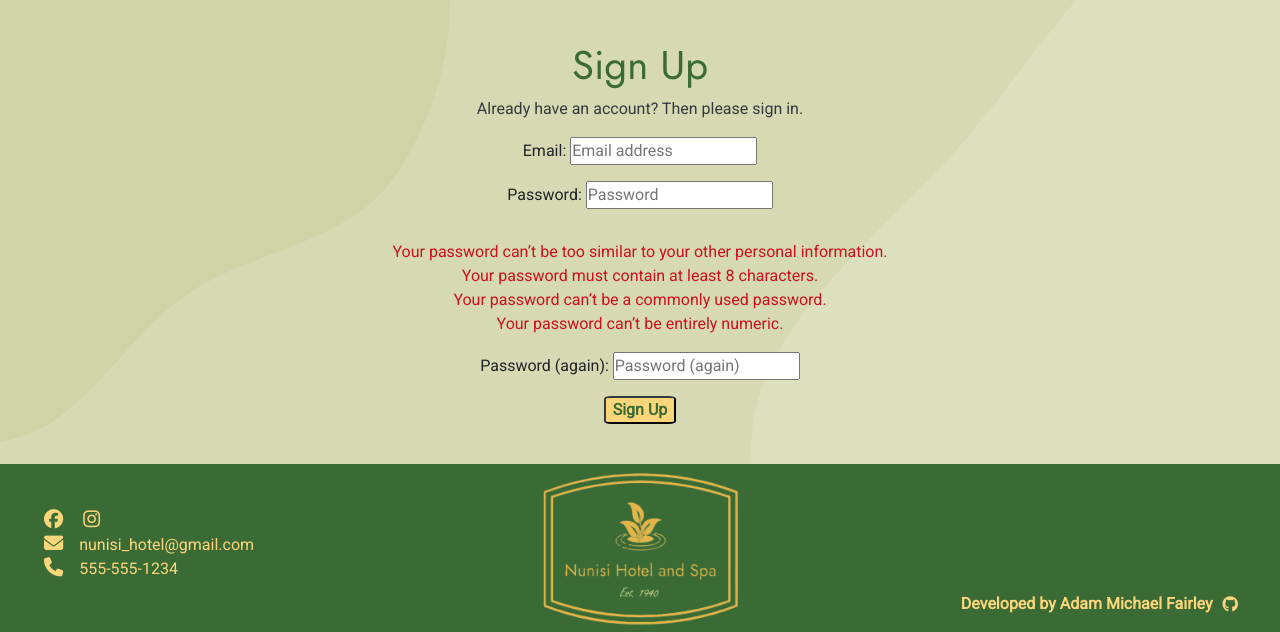
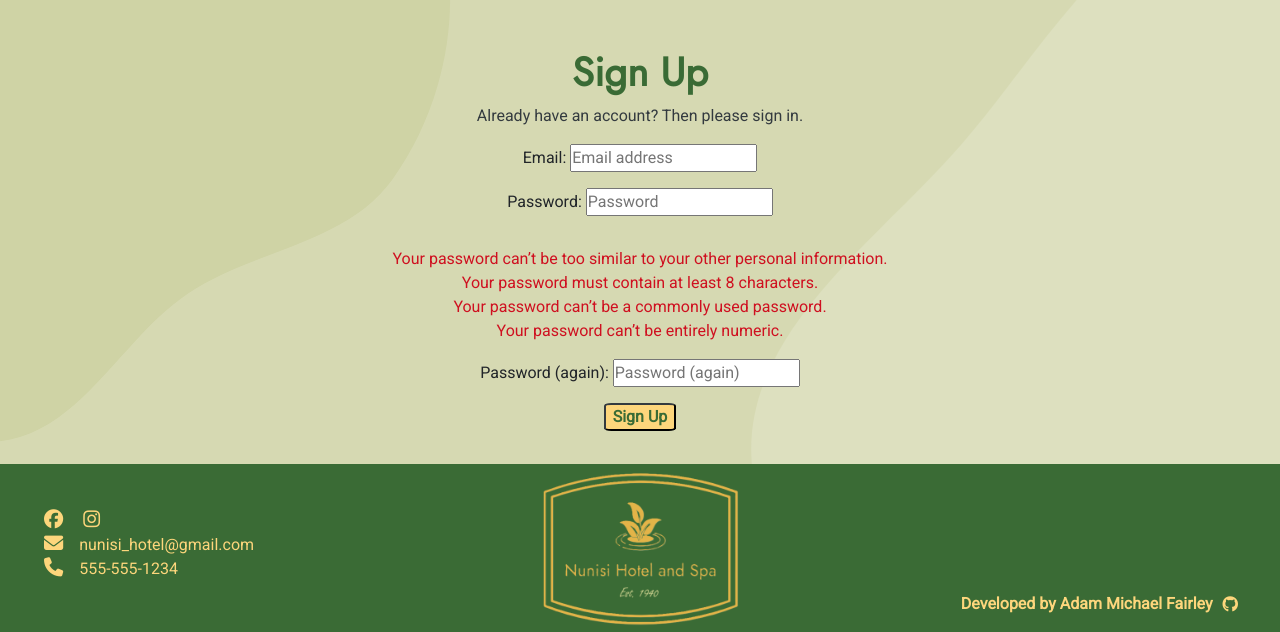
Before and after one commit to amfairley/nunisi, a Django app: page /accounts/signup/ in a window 1280 px wide. Shown: the part 168-800 px from the top of the page. Run offline with Django 5.2, Linux system fonts and the light colour scheme; parts of the project's set-up code (start-up, migrations or seed data) failed here and were passed over; some libraries are stand-ins or nearby versions.

Commit message:
Allauth: restyle signup page. Issue: #7

```diff
--- a/templates/allauth/account/signup.html
+++ b/templates/allauth/account/signup.html
@@ -8,7 +8,8 @@
 {% endblock head_title %}
 {% block content %}
     <div class="content allauth-content">
-        <h1 class="allauth-title">
+        <!--Page title-->
+        <h1 class="page-title">
             {% trans "Sign Up" %}
         </h1>
         {% setvar link %}
@@ -17,15 +18,17 @@
             {% setvar end_link %}
             </a>
         {% endsetvar %}
+        <!--Message-->
         <p class="allauth-message">
             {% blocktranslate %}Already have an account? Then please {{ link }}sign in{{ end_link }}.{% endblocktranslate %}
         </p>
         {% if not SOCIALACCOUNT_ONLY %}
             {% url 'account_signup' as action_url %}
             <div class="allauth-form-container">
+                <!--Sign up form-->
                 {% element form form=form method="post" action=action_url tags="entrance,signup" %}
                     {% slot body %}
-                        <div class="allauth-form">
+                        <div class="allauth-form sign-up-form">
                             {% csrf_token %}
                             {% element fields form=form unlabeled=True %}
                             {% endelement %}
@@ -49,6 +52,7 @@
                 {% trans "Sign up using a passkey" %}
             {% endelement %}
         {% endif %}
+        <!--Social accounts-->
         {% if SOCIALACCOUNT_ENABLED %}
             {% include "socialaccount/snippets/login.html" with page_layout="entrance" %}
         {% endif %}
--- a/templates/allauth/socialaccount/snippets/login.html
+++ b/templates/allauth/socialaccount/snippets/login.html
@@ -4,9 +4,8 @@
 {% get_providers as socialaccount_providers %}
 {% if socialaccount_providers %}
     {% if not SOCIALACCOUNT_ONLY %}
-        {% element hr %}
-        {% endelement %}
-        <h2 class="allauth-title">
+        <hr class="social-account-hr">
+        <h2 class="page-title">
             {% translate "Or use a third-party" %}
         </h2>
     {% endif %}
```
